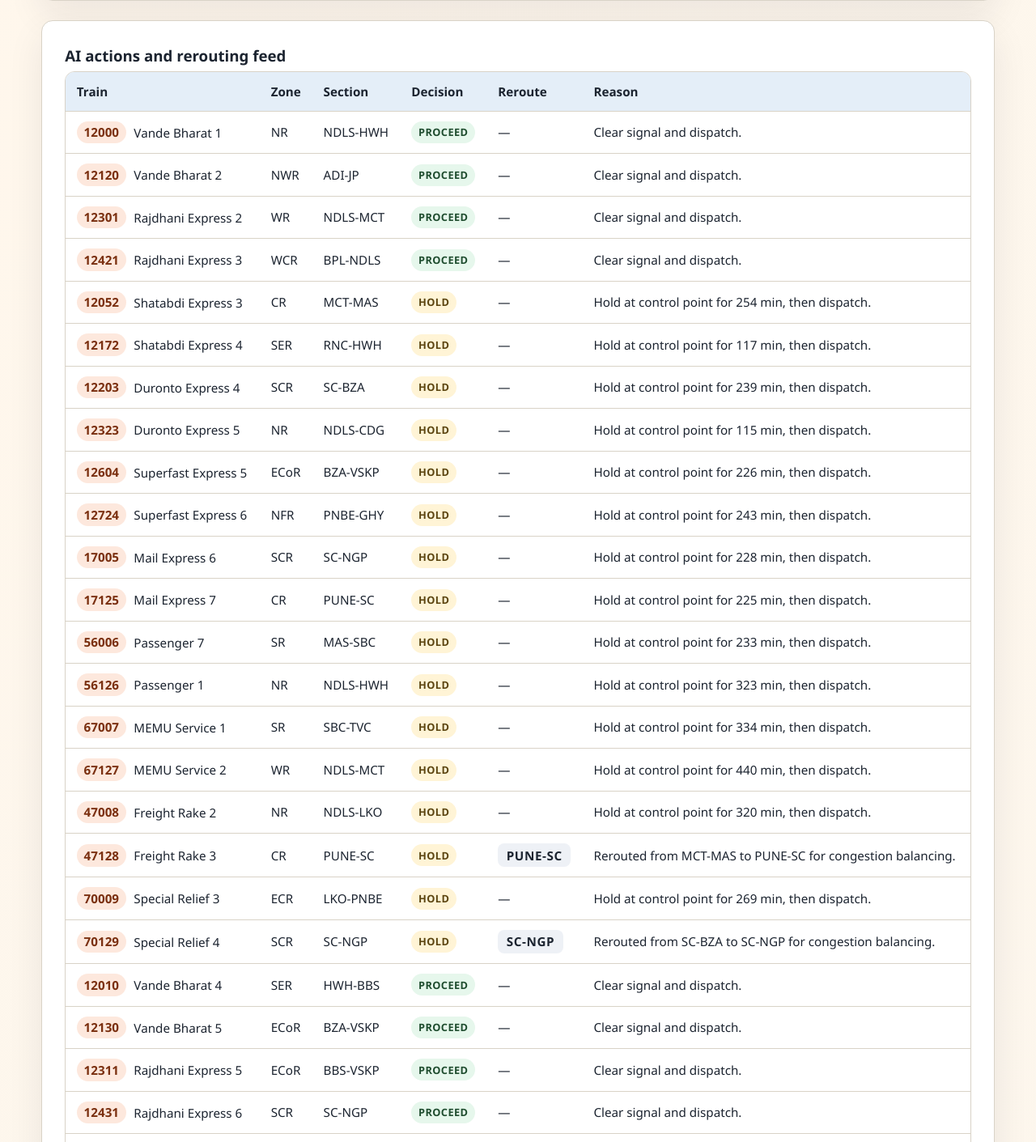
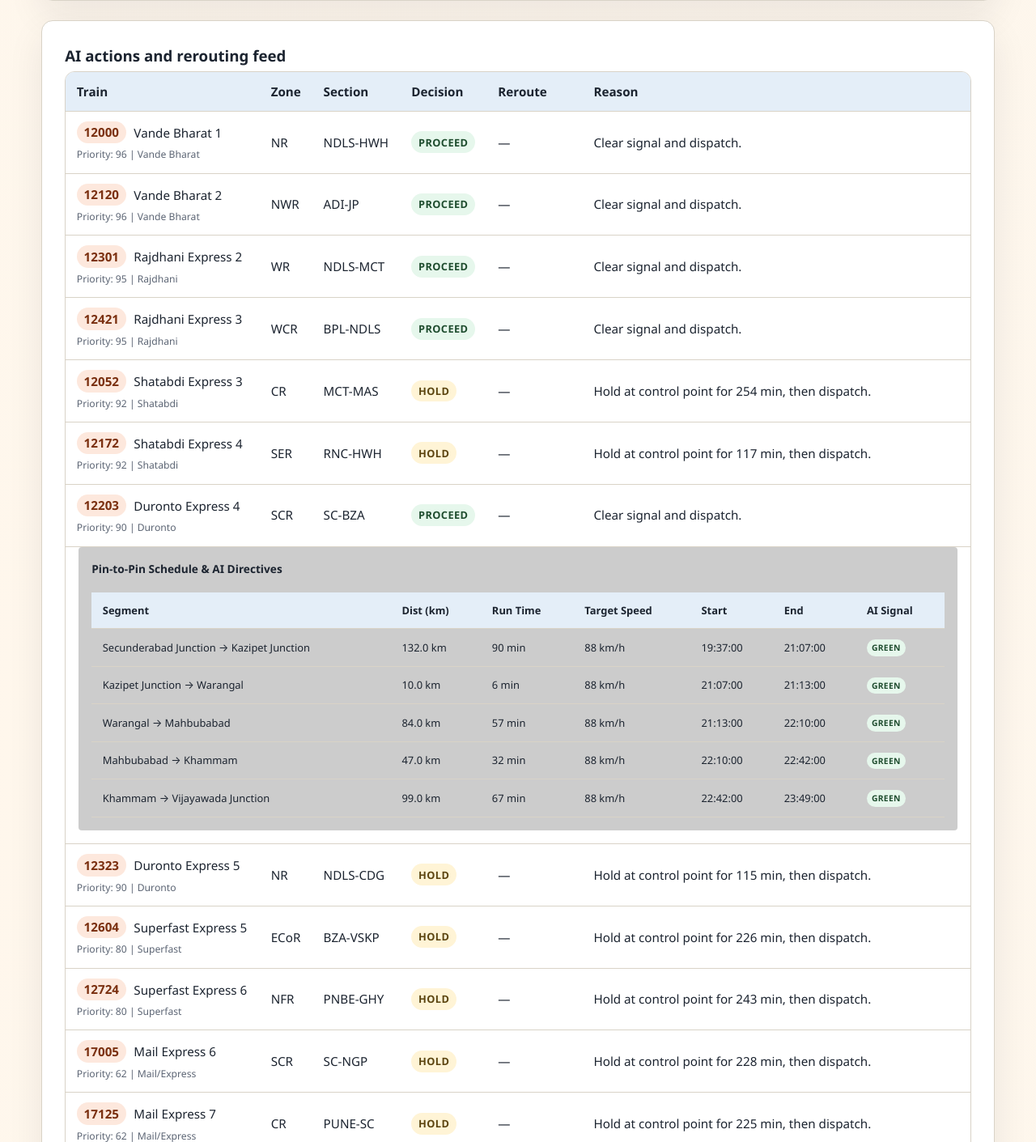
Before and after one commit to varunnn9tirumala/PY-project-TTC, a Flask app: page /control-room in a window 1280 px wide. Shown: the part 1436-2847 px from the top of the page at 81% size. Run offline with Flask 3, Linux system fonts and the light colour scheme.

Commit message:
landing page

```diff
--- a/app.py
+++ b/app.py
@@ -37,8 +37,10 @@
     zone: str = ""
     state: str = ""
     avg_speed_kmph: int = 60
+    avg_speed_kmph: int = 60
     delay_probability: float = 0.15
     stops: list[str] | None = None
+    schedule: list[dict[str, Any]] | None = None
 
     def entry_effective(self) -> datetime:
         """Calculates actual entry time by adding delay to the planned entry."""
@@ -160,6 +162,7 @@
             if decision == "PROCEED"
             else f"Hold at control point for {hold_min} min, then dispatch."
         ),
+        "schedule": getattr(t, "schedule", None),
     }
 
 
@@ -232,47 +235,120 @@
     # Sorting logic: Section ID first, then highest priority, then earliest effective entry
     ordered = sorted(planning_trains, key=lambda x: (x.section, -x.priority, x.entry_effective()))
     explanations: list[str] = []
+
+    # Track segment timeline: segment_id -> list of (start_time, end_time, train_priority, train_code)
+    segment_occupancy: dict[str, list[tuple[datetime, datetime, int, str]]] = {}
     timeline_end_by_section: dict[str, datetime] = {}
     platform_occupancy: dict[str, list[tuple[datetime, datetime, int]]] = {}
     results: list[dict[str, Any]] = []
 
     for t in ordered:
-        start = t.entry_effective()
+        route_meta = _route_meta(t.section)
         rule = STATE["section_rules"].get(t.section, {"headway_min": 3, "platform_capacity": 2})
         headway_min = int(rule["headway_min"])
         platform_capacity = int(rule["platform_capacity"])
-        last_end = timeline_end_by_section.get(t.section)
 
-        # Check for headway conflicts (minimum distance between trains)
-        if last_end is not None and start < (last_end + timedelta(minutes=headway_min)):
-            blocked_until = last_end + timedelta(minutes=headway_min)
-            hold = int((blocked_until - start).total_seconds() // 60)
-            start = blocked_until
-            explanations.append(
-                f"Train {t.code} held {hold} min to clear express route in {t.section}."
-            )
+        start = t.entry_effective()
+        t.schedule = []
 
-        # Check for platform availability within the section
-        if t.platform_need > 0:
-            while True:
-                end = start + timedelta(minutes=t.section_run_min)
-                active_platforms = 0
-                for p_start, p_end, need in platform_occupancy.get(t.section, []):
-                    if p_start < end and p_end > start:
-                        active_platforms += need
-                if active_platforms + t.platform_need <= platform_capacity:
-                    break
-                start += timedelta(minutes=1)
-            platform_hold = int((start - t.entry_effective()).total_seconds() // 60)
-            if platform_hold > 0:
+        if route_meta and "segments" in route_meta:
+            current_time = start
+            for seg in route_meta["segments"]:
+                seg_id = f"{t.section}_{seg['from']}_{seg['to']}"
+                km = float(seg["km"])
+                # calculate run_min based on avg_speed_kmph
+                run_min = max(2, int((km / t.avg_speed_kmph) * 60))
+
+                occupancy = segment_occupancy.setdefault(seg_id, [])
+
+                # Check for conflicts on this pin-to-pin segment
+                while True:
+                    conflict = False
+                    for occ_start, occ_end, occ_pri, occ_code in occupancy:
+                        # Headway: must be headway_min clear of any existing train
+                        # This avoids rear-end collisions and allows safe braking distance
+                        if not (current_time + timedelta(minutes=run_min) + timedelta(minutes=headway_min) <= occ_start or
+                                current_time >= occ_end + timedelta(minutes=headway_min)):
+                            conflict = True
+                            wait_until = occ_end + timedelta(minutes=headway_min)
+                            if wait_until > current_time:
+                                hold_time = int((wait_until - current_time).total_seconds() / 60)
+                                if hold_time > 0:
+                                    explanations.append(f"Train {t.code} held {hold_time} min at {seg['from']} siding to give way to higher priority {occ_code} ({occ_pri}).")
+                                    current_time = wait_until
+                            break
+                    if not conflict:
+                        break
+
+                end_time = current_time + timedelta(minutes=run_min)
+                occupancy.append((current_time, end_time, t.priority, t.code))
+
+                t.schedule.append({
+                    "from": seg["from"],
+                    "to": seg["to"],
+                    "km": km,
+                    "start": current_time.strftime("%H:%M:%S"),
+                    "end": end_time.strftime("%H:%M:%S"),
+                    "start_dt": current_time.isoformat(),
+                    "end_dt": end_time.isoformat(),
+                    "speed": t.avg_speed_kmph,
+                    "run_min": run_min,
+                    "signal": "GREEN"
+                })
+                current_time = end_time
+
+            end = current_time
+            t.section_run_min = int((end - start).total_seconds() / 60)
+
+            # Simple platform check at destination
+            if t.platform_need > 0:
+                platform_occupancy.setdefault(t.section, []).append((start, end, t.platform_need))
+
+        else:
+            # Fallback for routes without segments
+            last_end = timeline_end_by_section.get(t.section)
+            if last_end is not None and start < (last_end + timedelta(minutes=headway_min)):
+                blocked_until = last_end + timedelta(minutes=headway_min)
+                hold = int((blocked_until - start).total_seconds() // 60)
+                start = blocked_until
                 explanations.append(
-                    f"Platform reassigned for {t.code}; delayed to reduce congestion in {t.section}."
+                    f"Train {t.code} held {hold} min to clear express route in {t.section}."
                 )
 
-        end = start + timedelta(minutes=t.section_run_min)
-        timeline_end_by_section[t.section] = end
-        if t.platform_need > 0:
-            platform_occupancy.setdefault(t.section, []).append((start, end, t.platform_need))
+            if t.platform_need > 0:
+                while True:
+                    end = start + timedelta(minutes=t.section_run_min)
+                    active_platforms = 0
+                    for p_start, p_end, need in platform_occupancy.get(t.section, []):
+                        if p_start < end and p_end > start:
+                            active_platforms += need
+                    if active_platforms + t.platform_need <= platform_capacity:
+                        break
+                    start += timedelta(minutes=1)
+                platform_hold = int((start - t.entry_effective()).total_seconds() // 60)
+                if platform_hold > 0:
+                    explanations.append(
+                        f"Platform reassigned for {t.code}; delayed to reduce congestion in {t.section}."
+                    )
+
+            end = start + timedelta(minutes=t.section_run_min)
+            timeline_end_by_section[t.section] = end
+            if t.platform_need > 0:
+                platform_occupancy.setdefault(t.section, []).append((start, end, t.platform_need))
+
+            t.schedule = [{
+                "from": t.source,
+                "to": t.destination,
+                "km": 0,
+                "start": start.strftime("%H:%M:%S"),
+                "end": end.strftime("%H:%M:%S"),
+                "start_dt": start.isoformat(),
+                "end_dt": end.isoformat(),
+                "speed": t.avg_speed_kmph,
+                "run_min": t.section_run_min,
+                "signal": "GREEN"
+            }]
+
         row = _serialize_train(t, start, end)
         if t.code in rerouted:
             from_section, to_section = rerouted[t.code]
@@ -706,38 +782,96 @@
 @app.route("/api/live-map")
 def api_live_map():
     """API endpoint providing coordinates for live train tracking on the dashboard map."""
-    rows, _ = optimize_plan(STATE["trains"])
+    rows = STATE["last_plan"]  # Use the calculated plan
     station_lookup = {s["name"]: s for s in STATE["network"].get("stations", [])}
-    now_tick = datetime.now().minute + datetime.now().second / 60
+    now = datetime.now()
     train_points = []
     route_load: dict[str, int] = {}
+
     for r in rows:
-        src = station_lookup.get(r["source"])
-        dst = station_lookup.get(r["destination"])
-        if not src or not dst:
+        route_load[r["section"]] = route_load.get(r["section"], 0) + 1
+
+        schedule = r.get("schedule")
+        if not schedule:
             continue
-        progress = ((now_tick + int(r["code"][-2:])) % 60) / 60
-        x = src["x"] + (dst["x"] - src["x"]) * progress
-        y = src["y"] + (dst["y"] - src["y"]) * progress
-        route_load[r["section"]] = route_load.get(r["section"], 0) + 1
-        train_points.append(
-            {
-                "code": r["code"],
-                "x": x,
-                "y": y,
-                "section": r["section"],
-                "decision": r["decision"],
-            }
-        )
+
+        current_segment = None
+        # Determine the current segment based on time
+        for seg in schedule:
+            start_dt = datetime.fromisoformat(seg["start_dt"])
+            end_dt = datetime.fromisoformat(seg["end_dt"])
+            if start_dt <= now <= end_dt:
+                current_segment = seg
+                break
+
+        if current_segment:
+            start_dt = datetime.fromisoformat(current_segment["start_dt"])
+            end_dt = datetime.fromisoformat(current_segment["end_dt"])
+            src = station_lookup.get(current_segment["from"])
+            dst = station_lookup.get(current_segment["to"])
+
+            if src and dst:
+                total_seconds = (end_dt - start_dt).total_seconds()
+                elapsed = (now - start_dt).total_seconds()
+                progress = elapsed / total_seconds if total_seconds > 0 else 1.0
+
+                x = src["x"] + (dst["x"] - src["x"]) * progress
+                y = src["y"] + (dst["y"] - src["y"]) * progress
+
+                train_points.append(
+                    {
+                        "code": r["code"],
+                        "name": r["name"],
+                        "category": r["category"],
+                        "priority": r["priority"],
+                        "x": x,
+                        "y": y,
+                        "section": r["section"],
+                        "decision": "PROCEED",
+                        "current_segment": current_segment,
+                    }
+                )
+        else:
+            first_seg = schedule[0]
+            last_seg = schedule[-1]
+            if now < datetime.fromisoformat(first_seg["start_dt"]):
+                src = station_lookup.get(first_seg["from"])
+                if src:
+                    train_points.append({
+                        "code": r["code"],
+                        "name": r["name"],
+                        "category": r["category"],
+                        "priority": r["priority"],
+                        "x": src["x"],
+                        "y": src["y"],
+                        "section": r["section"],
+                        "decision": "HOLD",
+                        "current_segment": first_seg,
+                    })
+            elif now > datetime.fromisoformat(last_seg["end_dt"]):
+                dst = station_lookup.get(last_seg["to"])
+                if dst:
+                    train_points.append({
+                        "code": r["code"],
+                        "name": r["name"],
+                        "category": r["category"],
+                        "priority": r["priority"],
+                        "x": dst["x"],
+                        "y": dst["y"],
+                        "section": r["section"],
+                        "decision": "FINISHED",
+                        "current_segment": last_seg,
+                    })
+
     conflicts = [k for k, v in route_load.items() if v > 18]
     return jsonify(
         {
-            "stations": STATE["network"].get("stations", []),
+            "stations": list(station_lookup.values()),
             "routes": STATE["network"].get("routes", []),
             "trains": train_points,
             "occupied": list(route_load.keys()),
             "conflicts": conflicts,
-            "timestamp": datetime.now().isoformat(),
+            "timestamp": now.isoformat(),
         }
     )
 
--- a/static/js/dashboard.js
+++ b/static/js/dashboard.js
@@ -14,17 +14,33 @@
     ctx.clearRect(0, 0, canvas.width, canvas.height);
     const blink = (Date.now() / 500) % 2 < 1;
     live.routes.forEach((route) => {
-      const a = live.stations.find((s) => s.name === route.from);
-      const b = live.stations.find((s) => s.name === route.to);
-      if (!a || !b) return;
       const occupied = live.occupied.includes(route.id);
       const conflicted = live.conflicts.includes(route.id);
       ctx.strokeStyle = conflicted && blink ? "#ff2e2e" : occupied ? "#f08a24" : "#9ab2cd";
       ctx.lineWidth = conflicted ? 4 : 2;
-      ctx.beginPath();
-      ctx.moveTo(a.x, a.y);
-      ctx.lineTo(b.x, b.y);
-      ctx.stroke();
+
+      if (route.segments && route.segments.length > 0) {
+        ctx.beginPath();
+        const startStation = live.stations.find((s) => s.name === route.segments[0].from);
+        if (startStation) {
+          ctx.moveTo(startStation.x, startStation.y);
+          route.segments.forEach(seg => {
+            const toStation = live.stations.find((s) => s.name === seg.to);
+            if (toStation) {
+              ctx.lineTo(toStation.x, toStation.y);
+            }
+          });
+          ctx.stroke();
+        }
+      } else {
+        const a = live.stations.find((s) => s.name === route.from);
+        const b = live.stations.find((s) => s.name === route.to);
+        if (!a || !b) return;
+        ctx.beginPath();
+        ctx.moveTo(a.x, a.y);
+        ctx.lineTo(b.x, b.y);
+        ctx.stroke();
+      }
     });
 
     live.stations.forEach((s) => {
--- a/templates/control_room.html
+++ b/templates/control_room.html
@@ -25,16 +25,42 @@
       <thead>
         <tr><th>Train</th><th>Zone</th><th>Section</th><th>Decision</th><th>Reroute</th><th>Reason</th></tr>
       </thead>
-      <tbody>
         {% for row in trains %}
         <tr>
-          <td><span class="pill">{{ row.code }}</span> {{ row.name }}</td>
+          <td><span class="pill">{{ row.code }}</span> {{ row.name }}<br><small class="muted" style="font-size: 0.8em">Priority: {{ row.priority }} | {{ row.category }}</small></td>
           <td>{{ row.zone }}</td>
           <td>{{ row.section }}</td>
           <td><span class="decision {% if row.decision == 'PROCEED' %}ok{% else %}warn{% endif %}">{{ row.decision }}</span></td>
           <td>{% if row.rerouted_to %}<span class="tag">{{ row.rerouted_to }}</span>{% else %}—{% endif %}</td>
           <td>{{ row.action_note }}</td>
         </tr>
+        {% if row.schedule and row.schedule|length > 1 %}
+        <tr class="schedule-row">
+          <td colspan="6" style="padding: 0 1rem 1rem 1rem;">
+            <div style="background: rgba(0,0,0,0.2); padding: 1rem; border-radius: 4px;">
+              <h4 style="margin-top: 0; font-size: 0.9em; color: var(--text-color);">Pin-to-Pin Schedule & AI Directives</h4>
+              <table class="schedule-table" style="width: 100%; font-size: 0.85em; margin: 0; background: transparent;">
+                <thead>
+                  <tr><th>Segment</th><th>Dist (km)</th><th>Run Time</th><th>Target Speed</th><th>Start</th><th>End</th><th>AI Signal</th></tr>
+                </thead>
+                <tbody>
+                  {% for seg in row.schedule %}
+                  <tr>
+                    <td>{{ seg.from }} &rarr; {{ seg.to }}</td>
+                    <td>{{ seg.km }} km</td>
+                    <td>{{ seg.run_min }} min</td>
+                    <td>{{ seg.speed }} km/h</td>
+                    <td>{{ seg.start }}</td>
+                    <td>{{ seg.end }}</td>
+                    <td><span class="decision ok" style="padding: 2px 6px; font-size: 0.8em">{{ seg.signal }}</span></td>
+                  </tr>
+                  {% endfor %}
+                </tbody>
+              </table>
+            </div>
+          </td>
+        </tr>
+        {% endif %}
         {% endfor %}
       </tbody>
     </table>
```
Also changed, not shown: static/data/india_network.json (+25 -21 lines).
